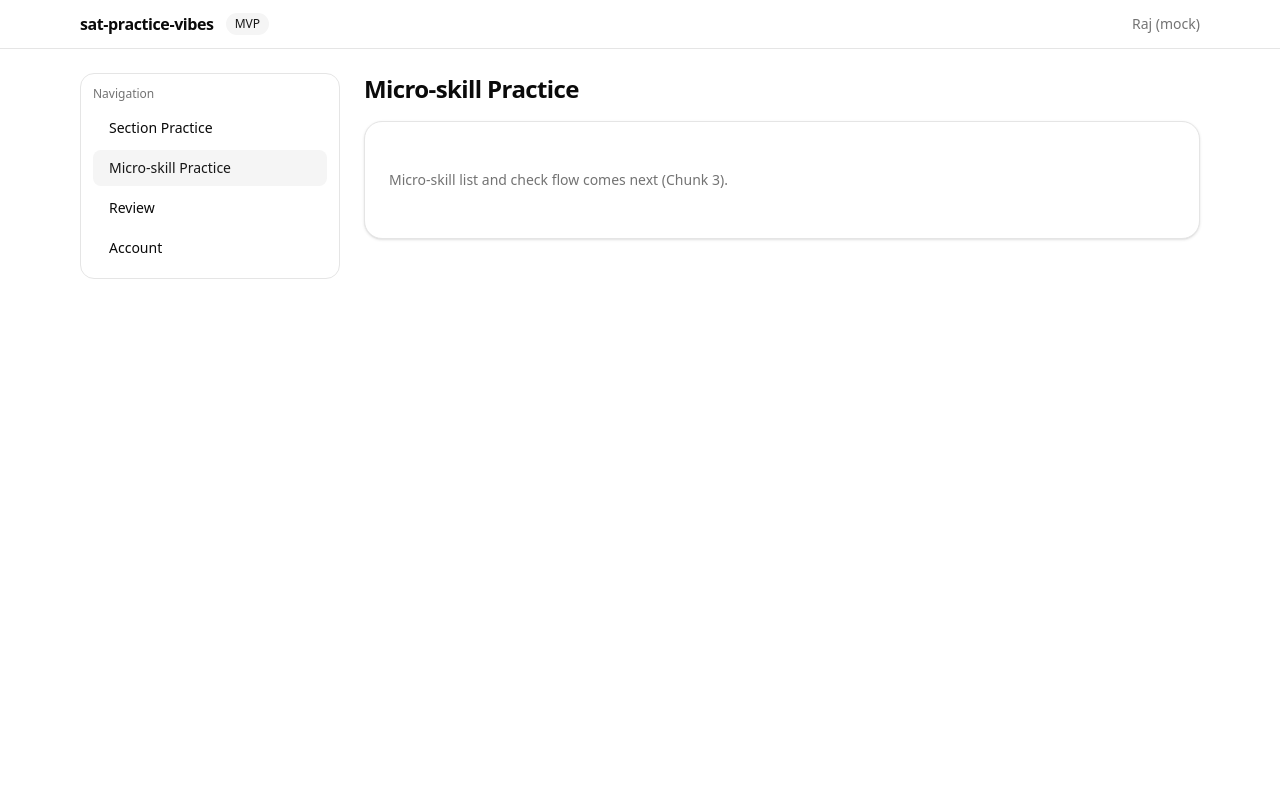
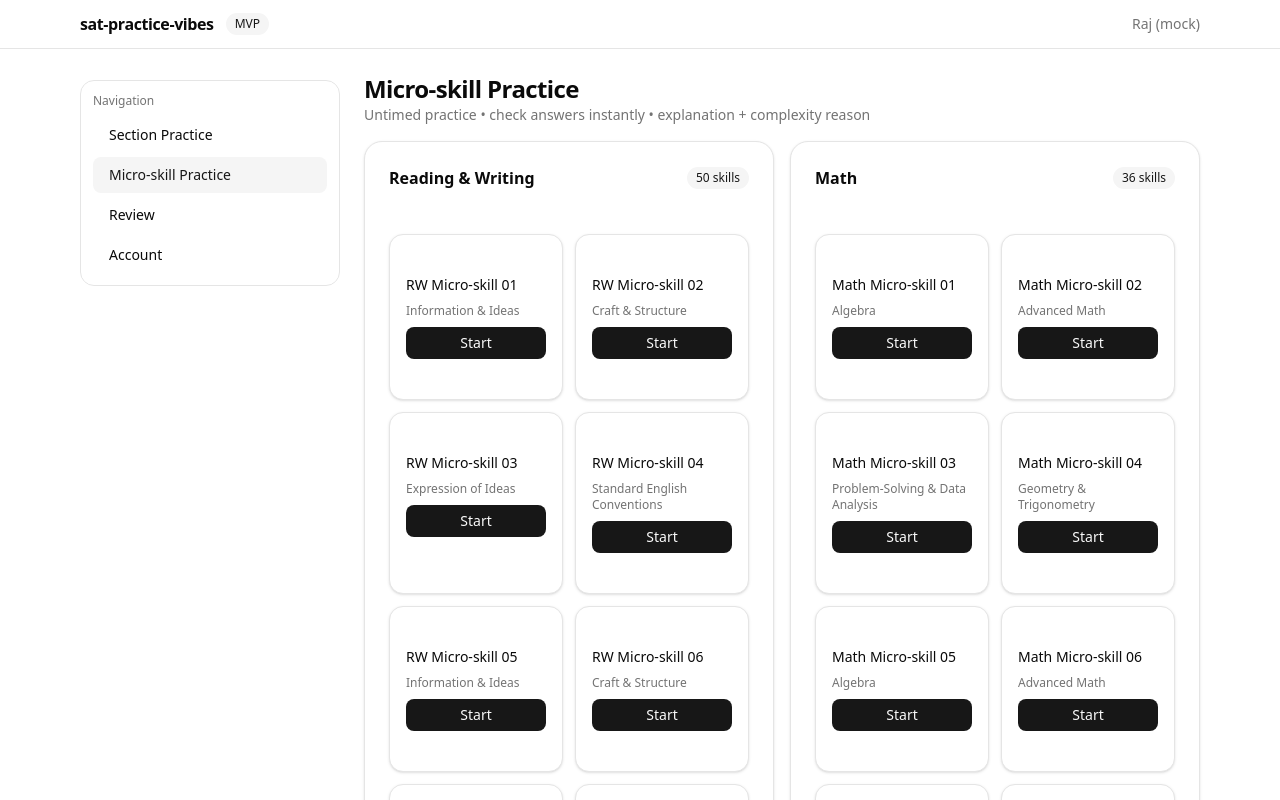
Before and after one commit to dhulli/sat-practice-vibes, a Next.js app in the folder apps/web/: page /micro-skill-practice in a window 1280 px wide. Shown: the top 800 px of the page. Built offline with nearby package versions, Linux system fonts and the light colour scheme.

Commit message:
feat(web): micro-skill list and skill route placeholder

```diff
--- /dev/null
+++ b/apps/web/src/app/(auth)/micro-skill-practice/[skillId]/page.tsx
@@ -0,0 +1,32 @@
+import Link from "next/link";
+import { Card, CardContent, CardHeader, CardTitle } from "@/components/ui/card";
+import { Button } from "@/components/ui/button";
+
+export default async function SkillAttemptPage({
+  params,
+}: {
+  params: Promise<{ skillId: string }>;
+}) {
+  const { skillId } = await params;
+
+  return (
+    <div className="space-y-4">
+      <div className="flex items-center justify-between gap-3">
+        <h1 className="text-2xl font-semibold tracking-tight">Micro-skill Practice</h1>
+        <Button asChild variant="secondary">
+          <Link href="/micro-skill-practice">Back to Skills</Link>
+        </Button>
+      </div>
+
+      <Card className="rounded-2xl">
+        <CardHeader>
+          <CardTitle>Skill ID</CardTitle>
+        </CardHeader>
+        <CardContent className="space-y-2 text-sm text-muted-foreground">
+          <div className="font-mono">{skillId}</div>
+          <div>Next step: render the “question → answer → check → next” flow.</div>
+        </CardContent>
+      </Card>
+    </div>
+  );
+}
--- a/apps/web/src/app/(auth)/micro-skill-practice/page.tsx
+++ b/apps/web/src/app/(auth)/micro-skill-practice/page.tsx
@@ -1,14 +1,69 @@
-import { Card, CardContent } from "@/components/ui/card";
+import Link from "next/link";
+import { buildMockMicroSkills } from "@/lib/microSkills";
+import { Card, CardContent, CardHeader, CardTitle } from "@/components/ui/card";
+import { Badge } from "@/components/ui/badge";
+import { Button } from "@/components/ui/button";
 
 export default function MicroSkillPracticePage() {
+  const skills = buildMockMicroSkills();
+
+  const rw = skills.filter((s) => s.section === "RW");
+  const math = skills.filter((s) => s.section === "MATH");
+
   return (
     <div className="space-y-4">
-      <h1 className="text-2xl font-semibold tracking-tight">Micro-skill Practice</h1>
-      <Card className="rounded-2xl">
-        <CardContent className="p-6 text-sm text-muted-foreground">
-          Micro-skill list and check flow comes next (Chunk 3).
-        </CardContent>
-      </Card>
+      <div>
+        <h1 className="text-2xl font-semibold tracking-tight">Micro-skill Practice</h1>
+        <p className="text-sm text-muted-foreground">
+          Untimed practice • check answers instantly • explanation + complexity reason
+        </p>
+      </div>
+
+      <div className="grid gap-4 md:grid-cols-2">
+        <Card className="rounded-2xl">
+          <CardHeader className="pb-3">
+            <div className="flex items-center justify-between">
+              <CardTitle className="text-base">Reading & Writing</CardTitle>
+              <Badge variant="secondary">{rw.length} skills</Badge>
+            </div>
+          </CardHeader>
+          <CardContent className="grid gap-3 sm:grid-cols-2">
+            {rw.map((s) => (
+              <Card key={s.id} className="rounded-xl">
+                <CardContent className="p-4 space-y-2">
+                  <div className="text-sm font-medium">{s.name}</div>
+                  <div className="text-xs text-muted-foreground">{s.category}</div>
+                  <Button asChild size="sm" className="w-full">
+                    <Link href={`/micro-skill-practice/${s.id}`}>Start</Link>
+                  </Button>
+                </CardContent>
+              </Card>
+            ))}
+          </CardContent>
+        </Card>
+
+        <Card className="rounded-2xl">
+          <CardHeader className="pb-3">
+            <div className="flex items-center justify-between">
+              <CardTitle className="text-base">Math</CardTitle>
+              <Badge variant="secondary">{math.length} skills</Badge>
+            </div>
+          </CardHeader>
+          <CardContent className="grid gap-3 sm:grid-cols-2">
+            {math.map((s) => (
+              <Card key={s.id} className="rounded-xl">
+                <CardContent className="p-4 space-y-2">
+                  <div className="text-sm font-medium">{s.name}</div>
+                  <div className="text-xs text-muted-foreground">{s.category}</div>
+                  <Button asChild size="sm" className="w-full">
+                    <Link href={`/micro-skill-practice/${s.id}`}>Start</Link>
+                  </Button>
+                </CardContent>
+              </Card>
+            ))}
+          </CardContent>
+        </Card>
+      </div>
     </div>
   );
 }
--- /dev/null
+++ b/apps/web/src/lib/microSkills.ts
@@ -0,0 +1,55 @@
+export type SkillSection = "RW" | "MATH";
+
+export type MicroSkill = {
+  id: string;          // stable like "RW-MS-001"
+  section: SkillSection;
+  category: string;    // one of 4 categories
+  name: string;        // micro-skill label
+  active: boolean;     // for future enable/disable
+};
+
+const RW_CATEGORIES = [
+  "Information & Ideas",
+  "Craft & Structure",
+  "Expression of Ideas",
+  "Standard English Conventions",
+] as const;
+
+const MATH_CATEGORIES = [
+  "Algebra",
+  "Advanced Math",
+  "Problem-Solving & Data Analysis",
+  "Geometry & Trigonometry",
+] as const;
+
+function makeId(prefix: string, n: number) {
+  return `${prefix}-${String(n).padStart(3, "0")}`;
+}
+
+export function buildMockMicroSkills(): MicroSkill[] {
+  const rw: MicroSkill[] = Array.from({ length: 50 }, (_, i) => {
+    const n = i + 1;
+    const category = RW_CATEGORIES[i % 4];
+    return {
+      id: makeId("RW-MS", n),
+      section: "RW",
+      category,
+      name: `RW Micro-skill ${String(n).padStart(2, "0")}`,
+      active: true,
+    };
+  });
+
+  const math: MicroSkill[] = Array.from({ length: 36 }, (_, i) => {
+    const n = i + 1;
+    const category = MATH_CATEGORIES[i % 4];
+    return {
+      id: makeId("MATH-MS", n),
+      section: "MATH",
+      category,
+      name: `Math Micro-skill ${String(n).padStart(2, "0")}`,
+      active: true,
+    };
+  });
+
+  return [...rw, ...math];
+}
```
